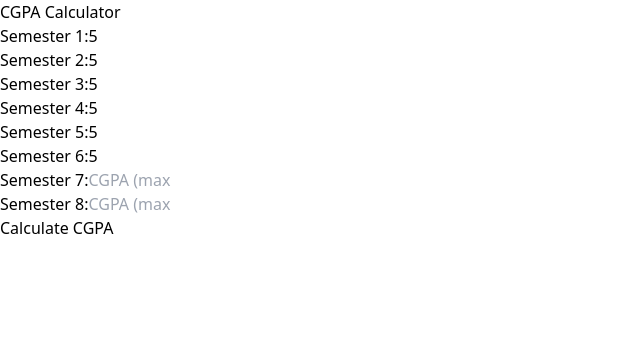
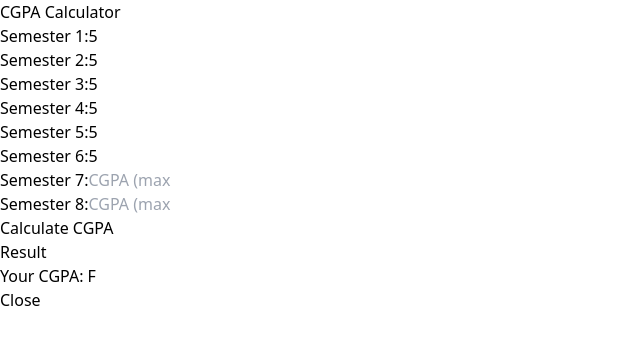
Before and after one commit to Coder-Mujahid/react-practice, a React (Vite) app: page / in a window 1280 px wide. Both pictures are taken after typing "5", "5", "5", "5", "5", "5" into the empty fields and a click on the button "Calculate CGPA". Shown: the top 344 px of the page, without its empty margins (0-640 px from the left). Built offline with nearby package versions, Linux system fonts and the light colour scheme.

Commit message:
trying to use modal on CGPA

```diff
--- a/package.json
+++ b/package.json
@@ -18,6 +18,7 @@
     "react": "^18.2.0",
     "react-dom": "^18.2.0",
     "react-i18next": "^14.0.0",
+    "react-modal": "^3.16.1",
     "react-tsparticles": "^2.12.2",
     "tsparticles": "^3.0.2"
   },
--- a/src/CGPACalculator.jsx
+++ b/src/CGPACalculator.jsx
@@ -1,8 +1,13 @@
 // CGPACalculator.jsx
 import React, { useState } from 'react';
+import Modal from 'react-modal';
+
+Modal.setAppElement('#root');
 
 const CGPACalculator = () => {
   const [semesterGPAs, setSemesterGPAs] = useState(Array(8).fill(''));
+  const [modalIsOpen, setModalIsOpen] = useState(false);
+  const [result, setResult] = useState('');
 
   const calculateWeightedCGPA = () => {
     const weights = [5, 5, 5, 15, 15, 20, 25, 10];
@@ -10,6 +15,23 @@ const CGPACalculator = () => {
     const totalWeight = weights.reduce((acc, weight) => acc + weight, 0);
     const cgpa = (totalWeightedGPAs / totalWeight).toFixed(2);
     return isNaN(cgpa) ? 'N/A' : cgpa;
+  };
+
+  const mapCGPAToLetterGrade = (cgpa) => {
+    if (cgpa >= 3.75) return 'A+';
+    if (cgpa >= 3.5) return 'A';
+    // Add more conditions for other letter grades...
+    return 'F';
+  };
+
+  const openModal = () => {
+    const cgpa = calculateWeightedCGPA();
+    setResult(mapCGPAToLetterGrade(cgpa));
+    setModalIsOpen(true);
+  };
+
+  const closeModal = () => {
+    setModalIsOpen(false);
   };
 
   return (
@@ -41,11 +63,26 @@ const CGPACalculator = () => {
 
         <button
           className="bg-blue-500 text-white py-2 px-4 rounded hover:bg-blue-600 transition duration-300"
-          onClick={() => alert(`Your CGPA is: ${calculateWeightedCGPA()}`)}
+          onClick={openModal}
         >
           Calculate CGPA
         </button>
       </div>
+
+      <Modal
+        isOpen={modalIsOpen}
+        onRequestClose={closeModal}
+        className="Modal bg-black"
+        overlayClassName="Overlay"
+      >
+        <div className="text-center">
+          <h2 className="text-2xl font-semibold mb-4">Result</h2>
+          <p>Your CGPA: {result}</p>
+          <button className="bg-blue-500 text-white py-2 px-4 rounded hover:bg-blue-600 mt-4" onClick={closeModal}>
+            Close
+          </button>
+        </div>
+      </Modal>
     </div>
   );
 };
```
Also changed, not shown: 1 other file (tests, documents, lock files or other folders).
